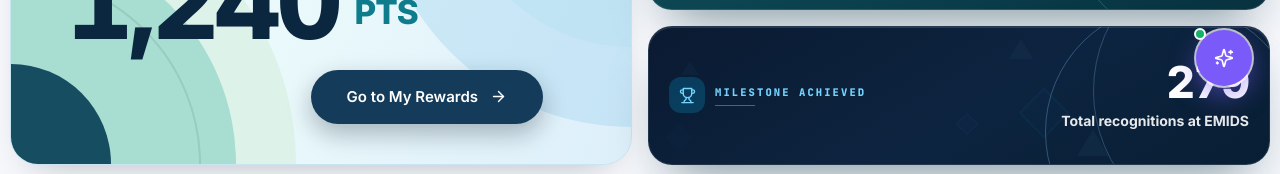
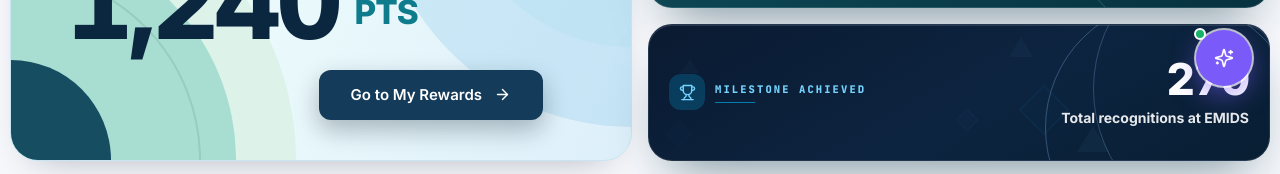
Before and after one commit to syed-ayan-emids/rewards_recog, a React (Vite) app: page / in a window 1280 px wide. Shown: the part 686-860 px from the top of the page. Built offline with nearby package versions, Linux system fonts and the light colour scheme; the HTML template or start-up script is replaced by a standard one.

Commit message:
teammate section changes

```diff
--- a/src/pages/Home.tsx
+++ b/src/pages/Home.tsx
@@ -128,7 +128,7 @@ export default function HomeScreen() {
             <div className="flex justify-end pr-2 sm:pr-10">
               <button
                 onClick={() => setScreen('rewards')}
-                className="flex items-center gap-3 rounded-full bg-[#153B5A] px-9 py-4 text-[15px] font-semibold text-white shadow-[0_10px_24px_rgba(3,13,28,0.28)] transition hover:brightness-110"
+                className="flex items-center gap-3 rounded-xl bg-[#153B5A] px-8 py-3.5 text-[15px] font-semibold text-white shadow-[0_10px_24px_rgba(3,13,28,0.28)] transition hover:brightness-110"
               >
                 Go to My Rewards <ArrowRight size={17} />
               </button>
--- a/src/pages/Rewards.tsx
+++ b/src/pages/Rewards.tsx
@@ -57,7 +57,7 @@ export default function RewardsScreen() {
             <div className="flex justify-end pr-1 sm:pr-4">
               <button
                 onClick={() => scrollTo('ledger')}
-                className="flex items-center gap-3 rounded-full bg-[#153B5A] px-7 py-3 text-[13.5px] font-semibold text-white shadow-[0_10px_22px_rgba(3,13,28,0.28)] transition hover:brightness-110"
+                className="flex items-center gap-3 rounded-xl bg-[#153B5A] px-7 py-3 text-[13.5px] font-semibold text-white shadow-[0_10px_22px_rgba(3,13,28,0.28)] transition hover:brightness-110"
               >
                 View ledger <ArrowRight size={15} />
               </button>
```
